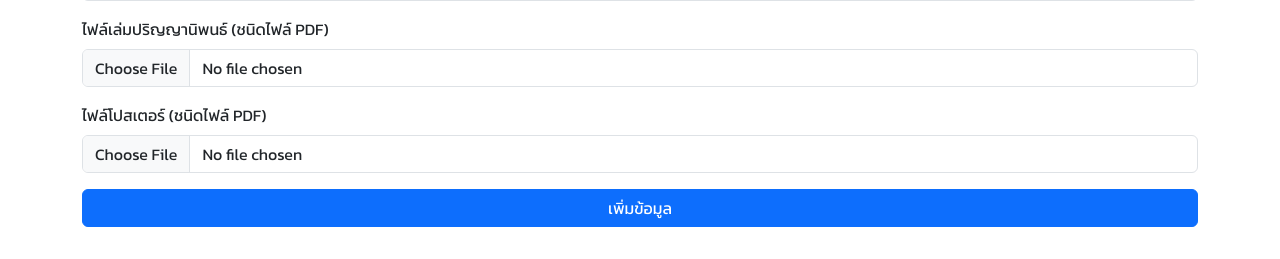
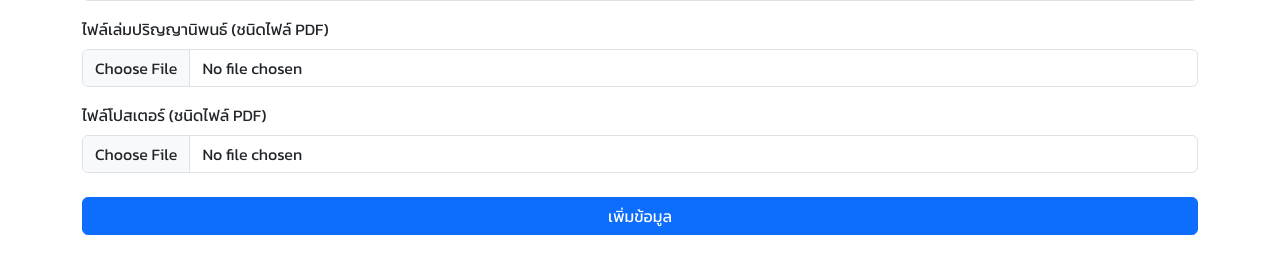
Before and after one commit to giwl17/FinalProj, a PHP site: page /thesis_add.php in a window 1280 px wide. Shown: the part 2178-2437 px from the top of the page. Before the commit the page ends 2405 px from the top, so only its background shows below. Run offline with PHP 8.4, Linux system fonts and the light colour scheme.

Commit message:
thesis_add.php add space button

```diff
--- a/thesis_add.php
+++ b/thesis_add.php
@@ -195,11 +195,11 @@
             <input class="form-control" type="file" id="">
         </div>
 
-        <div class="mb-3">
+        <div class="mb-4">
             <label for="" class="form-label">ไฟล์โปสเตอร์ (ชนิดไฟล์ PDF)</label>
             <input class="form-control" type="file" id="">
         </div>
-        <input class="btn btn-primary container-fluid" type="submit" value="เพิ่มข้อมูล">
+        <input class="btn btn-primary container-fluid mb-4" type="submit" value="เพิ่มข้อมูล">
     </form>
 
     <script src="bootstrap/js/bootstrap.bundle.min.js"></script>
```
